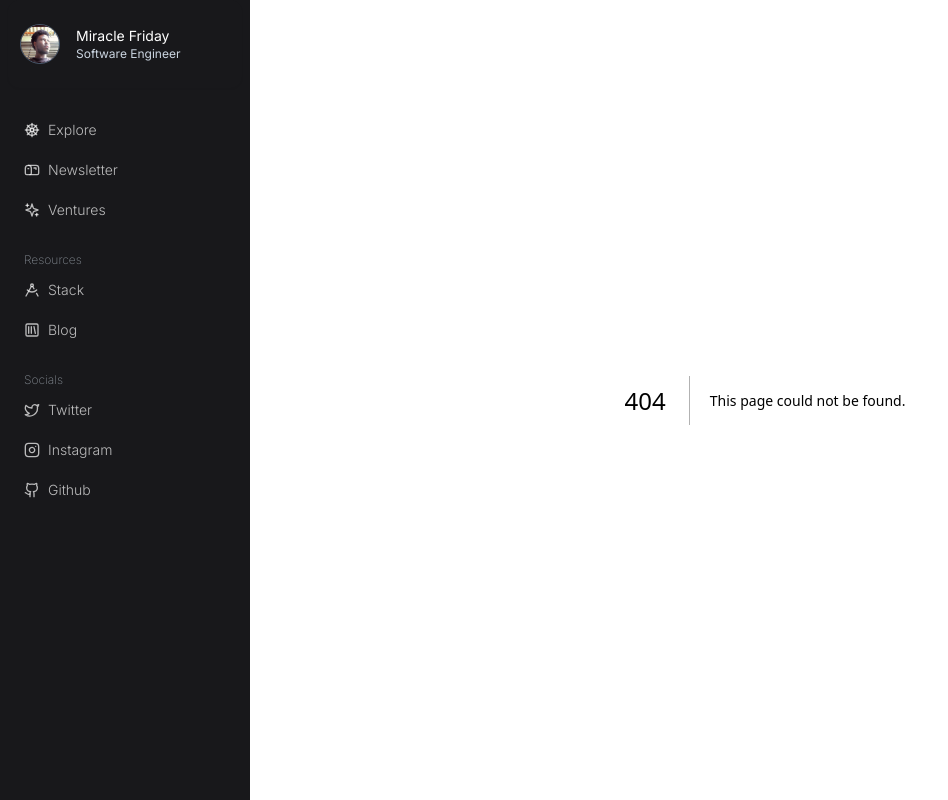
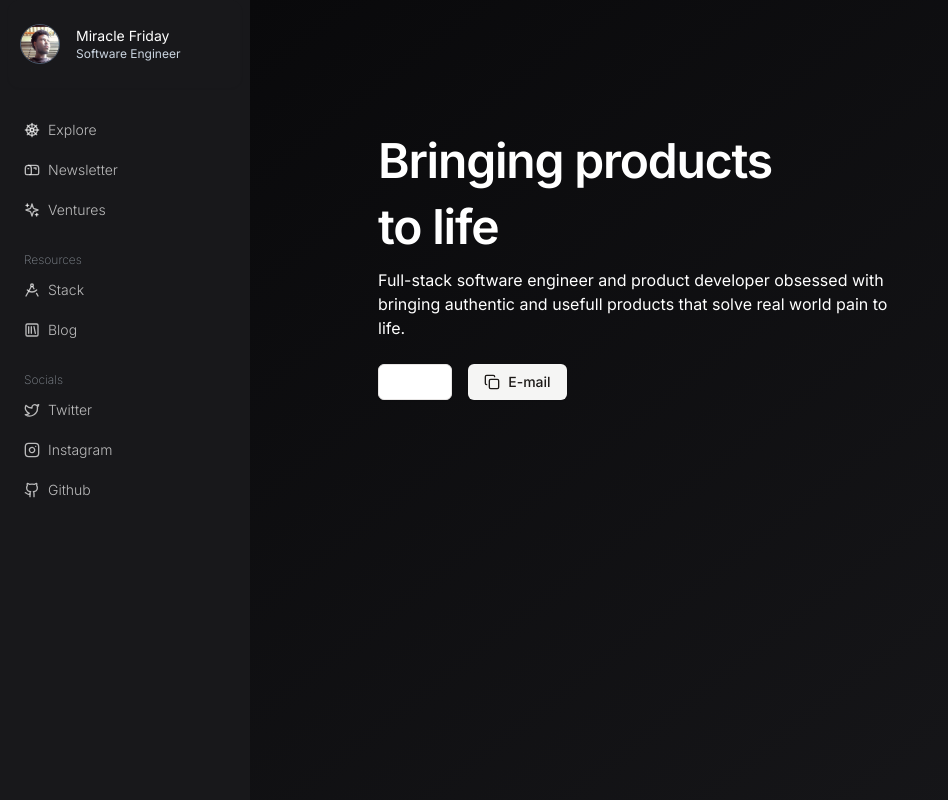
Before and after one commit to afullsnack/personal, a Next.js app: page /explore in a window 1280 px wide. Before the commit this address had no page. Shown: the whole page, without its empty margins (0-948 px from the left). Built offline with nearby package versions, Linux system fonts and the light colour scheme.

Commit message:
feat: added new explore page

```diff
--- /dev/null
+++ b/src/app/explore/page.tsx
@@ -0,0 +1,31 @@
+import { Copy } from "lucide-react";
+import { Button } from "~/components/ui/button";
+
+
+export default function ExplorePage() {
+
+  return (
+    <main className="flex min-h-screen flex-col items-center justify-start bg-gradient-to-br from-zinc-950 to-zinc-900 text-white">
+      <div className="container flex flex-col items-start justify-start gap-3 px-8 py-8 md:px-16 md:py-16 lg:px-32 lg:py-32">
+
+        <div className="grid gap-2 lg:max-w-lg">
+          <h1 className="text-3xl font-semibold leading-snug tracking-tight text-white sm:text-[3rem]">
+            Bringing products<br/> to life
+          </h1>
+          <span>Full-stack software engineer and product developer obsessed with bringing authentic and usefull products that solve real world pain to life.</span>
+        </div>
+        <div className="grid gap-3">
+
+        </div>
+        <div className="flex items-center justify-start gap-4">
+          <Button variant="outline">About</Button>
+          <Button variant="secondary" className="gap-2">
+            <Copy className="h-4 w-4" /> E-mail
+          </Button>
+        </div>
+
+
+      </div>
+    </main>
+  );
+}
```
